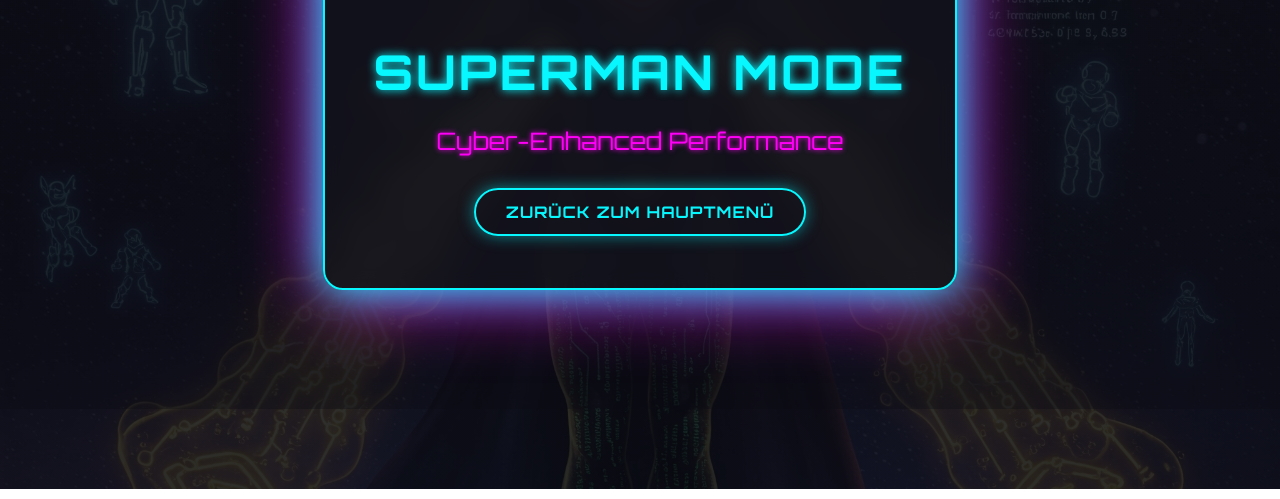
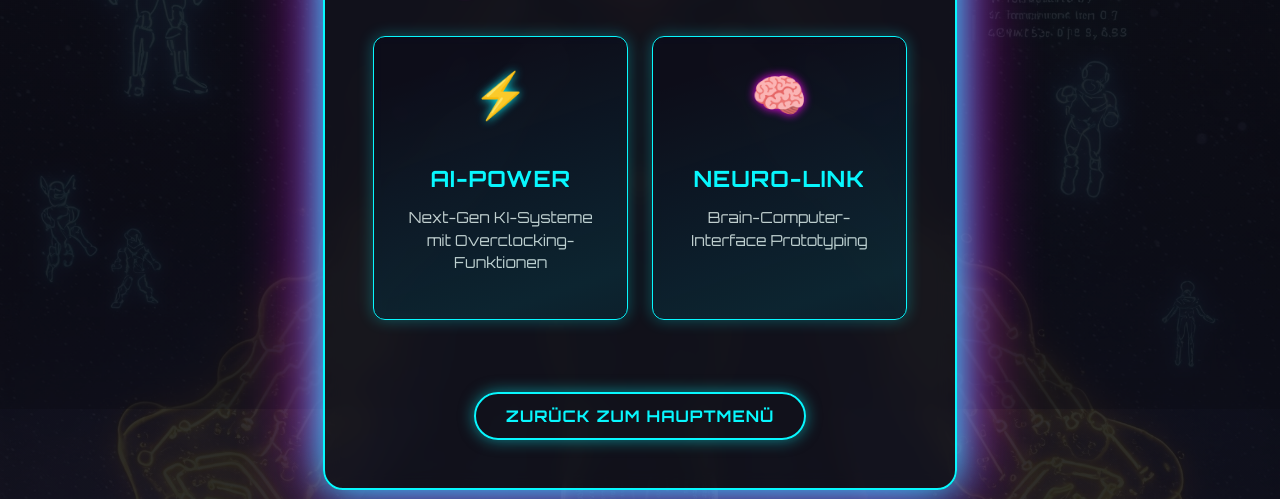
Before and after one commit to maxxki/maxxki.github.io, a plain HTML site: page superman.html in a window 1280 px wide. Shown: the part 391-890 px from the top of the page. Drawn offline with Linux system fonts and the light colour scheme.

Commit message:
Update superman.html

```diff
--- a/superman.html
+++ b/superman.html
@@ -7,7 +7,6 @@
     <link rel="preconnect" href="https://fonts.googleapis.com">
     <link rel="preconnect" href="https://fonts.gstatic.com" crossorigin>
     <link href="https://fonts.googleapis.com/css2?family=Orbitron:wght@400;700&display=swap" rel="stylesheet">
-    <link rel="stylesheet" href="assets/css/superman.css">
     <style>
         .superman-mode {
             font-family: 'Orbitron', sans-serif;
@@ -79,6 +78,82 @@
             text-shadow: 0 0 5px #fe00f6;
         }
 
+        /* NEU: Cyber-Repo-Grid */
+        .repo-grid {
+            display: grid;
+            grid-template-columns: repeat(auto-fit, minmax(250px, 1fr));
+            gap: 1.5rem;
+            margin: 2.5rem 0;
+        }
+
+        .repo-card {
+            background: rgba(10, 10, 25, 0.6);
+            border: 1px solid #08f7fe;
+            border-radius: 12px;
+            padding: 1.8rem;
+            text-align: center;
+            transition: all 0.4s ease;
+            text-decoration: none;
+            color: white;
+            box-shadow: 0 0 15px rgba(8, 247, 254, 0.3);
+            backdrop-filter: blur(5px);
+            overflow: hidden;
+            position: relative;
+        }
+
+        .repo-card::before {
+            content: '';
+            position: absolute;
+            top: -50%;
+            left: -50%;
+            width: 200%;
+            height: 200%;
+            background: linear-gradient(
+                to bottom right,
+                transparent, transparent,
+                rgba(8, 247, 254, 0.1), transparent
+            );
+            transform: rotate(30deg);
+            transition: all 0.6s ease;
+        }
+
+        .repo-card:hover {
+            transform: translateY(-8px) scale(1.03);
+            box-shadow: 0 0 30px rgba(8, 247, 254, 0.6),
+                        0 0 60px rgba(254, 0, 246, 0.3);
+            border-color: #fe00f6;
+        }
+
+        .repo-card:hover::before {
+            left: 100%;
+        }
+
+        .repo-icon {
+            font-size: 2.8rem;
+            margin-bottom: 1.2rem;
+            text-shadow: 0 0 10px currentColor;
+            display: inline-block;
+            transition: transform 0.3s ease;
+        }
+
+        .repo-card:hover .repo-icon {
+            transform: scale(1.2);
+        }
+
+        .repo-card h3 {
+            color: #08f7fe;
+            margin-bottom: 0.8rem;
+            font-size: 1.4rem;
+            text-transform: uppercase;
+            letter-spacing: 1px;
+        }
+
+        .repo-card p {
+            color: #ccc;
+            font-size: 0.95rem;
+            line-height: 1.5;
+        }
+
         .return-btn {
             display: inline-block;
             padding: 12px 30px;
@@ -93,6 +168,7 @@
             letter-spacing: 1px;
             transition: all 0.3s ease;
             box-shadow: 0 0 15px rgba(8, 247, 254, 0.5);
+            margin-top: 2rem;
         }
 
         .return-btn:hover {
@@ -120,6 +196,10 @@
             .superman-content .subtitle {
                 font-size: 1.2rem;
             }
+
+            .repo-grid {
+                grid-template-columns: 1fr;
+            }
         }
     </style>
 </head>
@@ -129,6 +209,23 @@
             <div class="superman-emblem"></div>
             <h1>SUPERMAN MODE</h1>
             <p class="subtitle">Cyber-Enhanced Performance</p>
+
+            <!-- NEU: Cyber-Repo-Grid -->
+            <div class="repo-grid">
+                <a href="https://github.com/DeinUsername/AI-Power" class="repo-card" target="_blank">
+                    <div class="repo-icon" style="color: #08f7fe;">⚡</div>
+                    <h3>AI-Power</h3>
+                    <p>Next-Gen KI-Systeme mit Overclocking-Funktionen</p>
+                </a>
+
+                <!-- Platzhalter für weitere Repos -->
+                <a href="#" class="repo-card" target="_blank">
+                    <div class="repo-icon" style="color: #fe00f6;">🧠</div>
+                    <h3>Neuro-Link</h3>
+                    <p>Brain-Computer-Interface Prototyping</p>
+                </a>
+            </div>
+
             <a href="index.html" class="return-btn">Zurück zum Hauptmenü</a>
         </div>
     </div>
```
